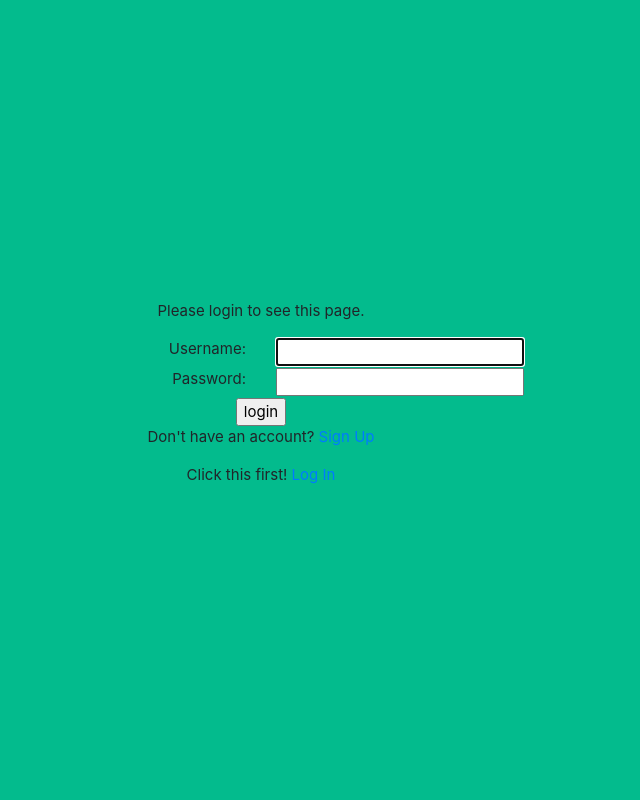
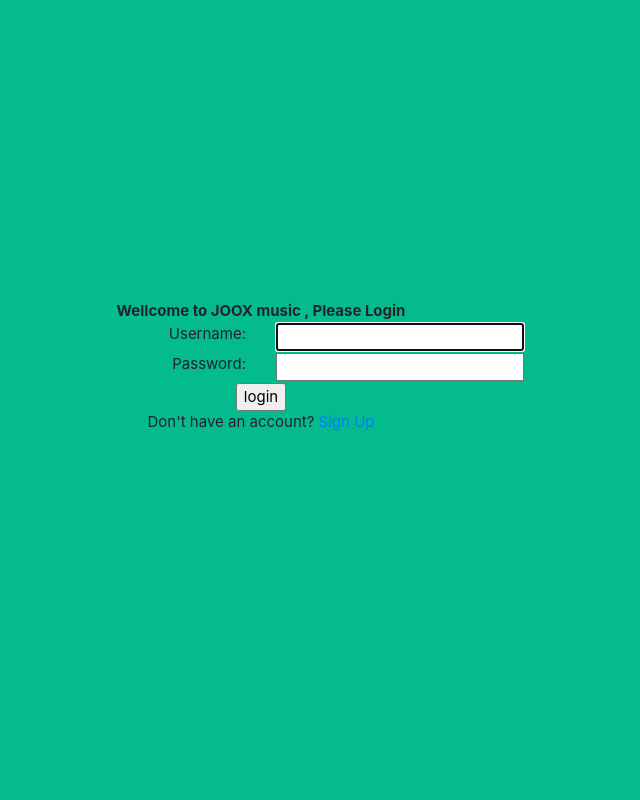
Before and after one commit to Zaenur736/SSIP-Final, a Django app: page /accounts/login/?next=/album/ in a window 1280 px wide. Shown: the whole page, without its empty margins (379-1019 px from the left). Run offline with Django 3.2, Linux system fonts and the light colour scheme; some libraries are stand-ins or nearby versions.

Commit message:
Update login.html

```diff
--- a/project/templates/registration/login.html
+++ b/project/templates/registration/login.html
@@ -12,6 +12,7 @@
     {% load static %}
     <link rel="stylesheet" href="{% static 'css/login.css' %}">
 </head>
+
 <div class="asal">
     <div class="row text-center">
         <div class="col-12">
@@ -27,7 +28,8 @@
             <p>Your account doesn't have access to this page. To proceed,
                 please login with an account that has access.</p>
             {% else %}
-            <p>Please login to see this page.</p>
+            <div class="b"><b>Wellcome to JOOX music , Please Login</b>
+                </div>
             {% endif %}
             {% endif %}
         </div>
@@ -58,14 +60,6 @@
             <p>
                 Don't have an account? <a href="{% url 'register' %}">Sign Up</a>
             </p>
-            <p>
-                Click this first!
-                {% if 'login' in request.path %}
-                        <a href="{% url 'login' %}?next={{ '/' }}">Log In</a>
-                        {% else %}
-                        <a href="{% url 'login' %}?next={{ request.path }}">Log In</a>
-                        {% endif %}
-            </p>
         </div>
     </div>
 </div>
```
